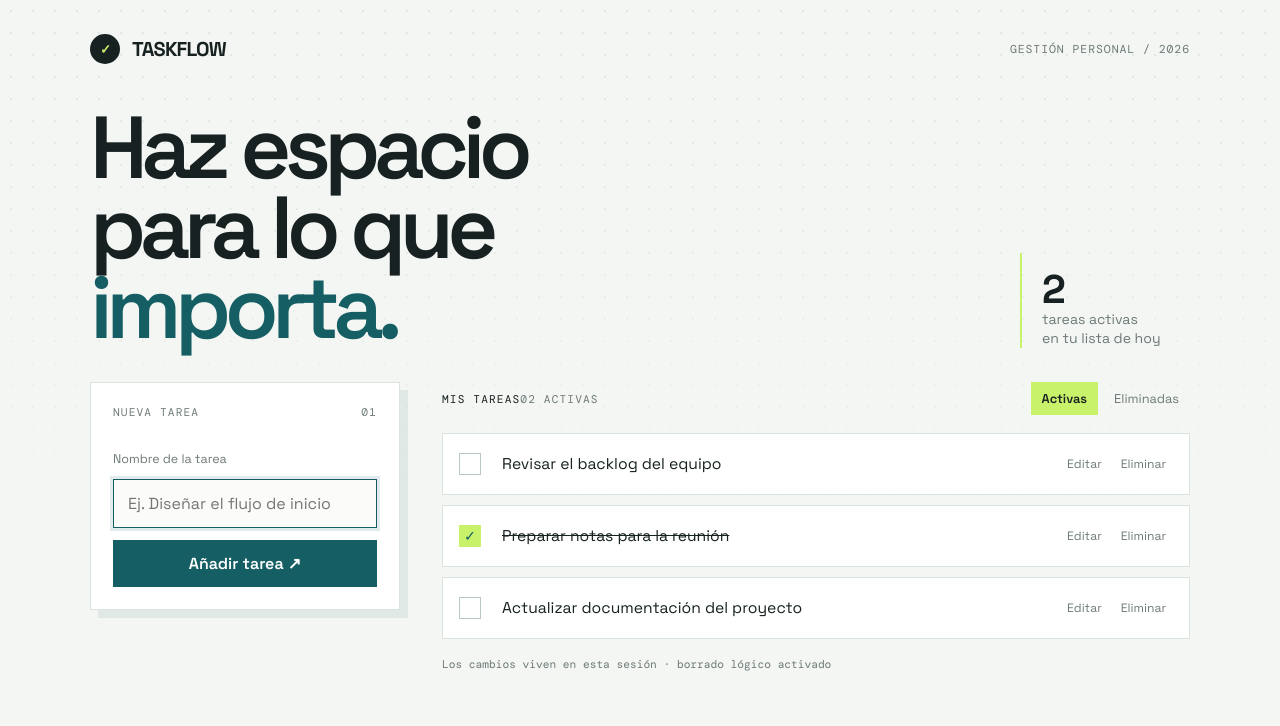
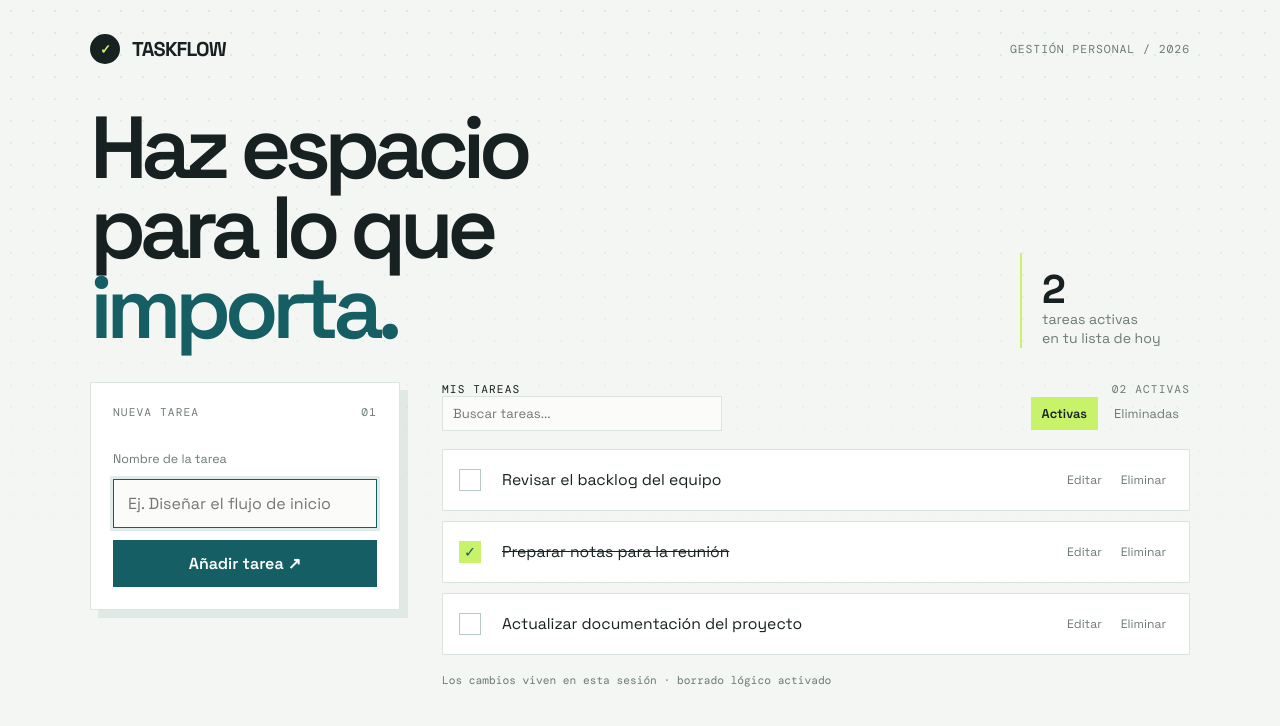
Before and after one commit to CVUCB/ProjectoDePrueba, a React (Vite) app: page / in a window 1280 px wide. Shown: the top 726 px of the page. Built offline with nearby package versions, Linux system fonts and the light colour scheme.

Commit message:
feat: agrega buscador de tareas (version con malas practicas)

```diff
--- a/src/App.jsx
+++ b/src/App.jsx
@@ -1,6 +1,5 @@
 import { useState } from 'react';
 import TaskForm from './components/TaskForm';
-import TaskList from './components/TaskList';
 import TaskToolbar from './components/TaskToolbar';
 
 const starterTasks = [
@@ -12,6 +11,7 @@ const starterTasks = [
 function App() {
   const [tasks, setTasks] = useState(starterTasks);
   const [filter, setFilter] = useState('active');
+  var [x, setX] = useState('');
   const [editingTask, setEditingTask] = useState(null);
   const activeCount = tasks.filter((task) => !task.deleted && task.active).length;
   const deletedCount = tasks.filter((task) => task.deleted).length;
@@ -43,8 +43,7 @@ function App() {
       <section className="workspace">
         <TaskForm editingTask={editingTask} onSave={addOrUpdate} onCancel={() => setEditingTask(null)} />
         <div>
-          <TaskToolbar filter={filter} setFilter={setFilter} activeCount={activeCount} deletedCount={deletedCount} />
-          <TaskList tasks={tasks} filter={filter} handlers={handlers} />
+          <TaskToolbar tasks={tasks} filter={filter} setFilter={setFilter} activeCount={activeCount} deletedCount={deletedCount} x={x} setX={setX} handlers={handlers} />
           <div className="meta">Los cambios viven en esta sesión · borrado lógico activado</div>
         </div>
       </section>
--- a/src/components/TaskToolbar.jsx
+++ b/src/components/TaskToolbar.jsx
@@ -1,9 +1,20 @@
-function TaskToolbar({ filter, setFilter, activeCount, deletedCount }) {
+import TaskItem from './TaskItem';
+
+function TaskToolbar({ tasks, filter, setFilter, activeCount, deletedCount, x, setX, handlers }) {
   return (
-    <div className="list-head">
+    <div>
       <div className="panel-label list-title">
         Mis tareas <span>{String(activeCount).padStart(2, '0')} activas</span>
       </div>
+      <div className="list-head">
+        <input
+          className="search-input"
+          type="search"
+          value={x}
+          onChange={(event) => setX(event.target.value)}
+          placeholder="Buscar tareas..."
+          aria-label="Buscar tareas"
+        />
         <div className="tabs" role="tablist" aria-label="Filtrar tareas">
           <button className={`tab ${filter === 'active' ? 'active' : ''}`} onClick={() => setFilter('active')}>
             Activas
@@ -13,6 +24,10 @@ function TaskToolbar({ filter, setFilter, activeCount, deletedCount }) {
           </button>
         </div>
       </div>
+      <div className="tasks">
+        {tasks.filter((task) => { console.log(x); return (filter === 'deleted' ? task.deleted : !task.deleted) && task.name.toLowerCase().includes(x.toLowerCase()); }).map((task) => <TaskItem key={task.id} task={task} {...handlers} />)}
+      </div>
+    </div>
   );
 }
 
--- a/src/styles.css
+++ b/src/styles.css
@@ -30,6 +30,7 @@ input:focus { border-color: var(--teal); box-shadow: 0 0 0 3px rgba(21,94,99,.12
 .cancel { border: 0; background: transparent; color: var(--muted); padding: 3px; font-size: .8rem; }
 .cancel:hover { color: var(--ink); }
 .list-head { display: flex; justify-content: space-between; align-items: center; gap: 15px; margin-bottom: 18px; }
+.search-input { max-width: 280px; padding: 8px 10px; font-size: .82rem; }
 .tabs { display: flex; gap: 5px; }
 .tab { border: 0; padding: 8px 11px; background: transparent; color: var(--muted); font-size: .8rem; }
 .tab.active { color: var(--ink); background: var(--lime); font-weight: 600; }
@@ -48,4 +49,4 @@ input:focus { border-color: var(--teal); box-shadow: 0 0 0 3px rgba(21,94,99,.12
 .empty strong { display: block; color: var(--ink); margin-bottom: 6px; }
 .meta { margin-top: 18px; color: var(--muted); font-family: 'DM Mono', monospace; font-size: .7rem; }
 @keyframes rise { from { opacity: 0; transform: translateY(7px); } to { opacity: 1; transform: translateY(0); } }
-@media (max-width: 760px) { .shell { width: min(100% - 28px, 600px); padding-top: 22px; } header { margin-bottom: 34px; } .date { display: none; } .intro { grid-template-columns: 1fr; gap: 22px; } .summary { width: 100%; padding: 12px 0 0 14px; } .summary strong { display: inline; margin-right: 8px; } .workspace { grid-template-columns: 1fr; gap: 25px; } .panel { padding: 18px; } }
+@media (max-width: 760px) { .shell { width: min(100% - 28px, 600px); padding-top: 22px; } header { margin-bottom: 34px; } .date { display: none; } .intro { grid-template-columns: 1fr; gap: 22px; } .summary { width: 100%; padding: 12px 0 0 14px; } .summary strong { display: inline; margin-right: 8px; } .workspace { grid-template-columns: 1fr; gap: 25px; } .panel { padding: 18px; } .list-head { align-items: stretch; flex-direction: column; } .search-input { max-width: none; } .tabs { justify-content: flex-end; } }
```
Also changed, not shown: 1 other file (tests, documents, lock files or other folders). Lines whose indentation alone changed are shown as unchanged.
